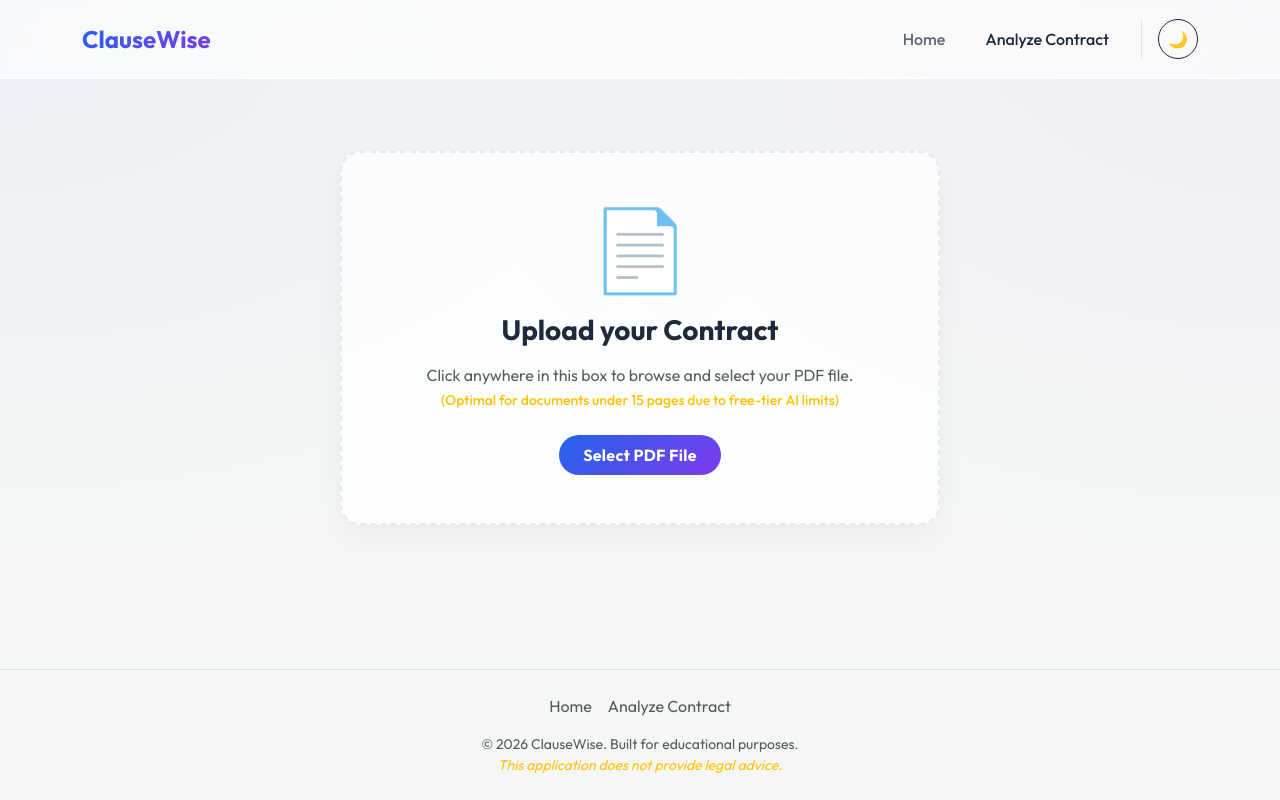
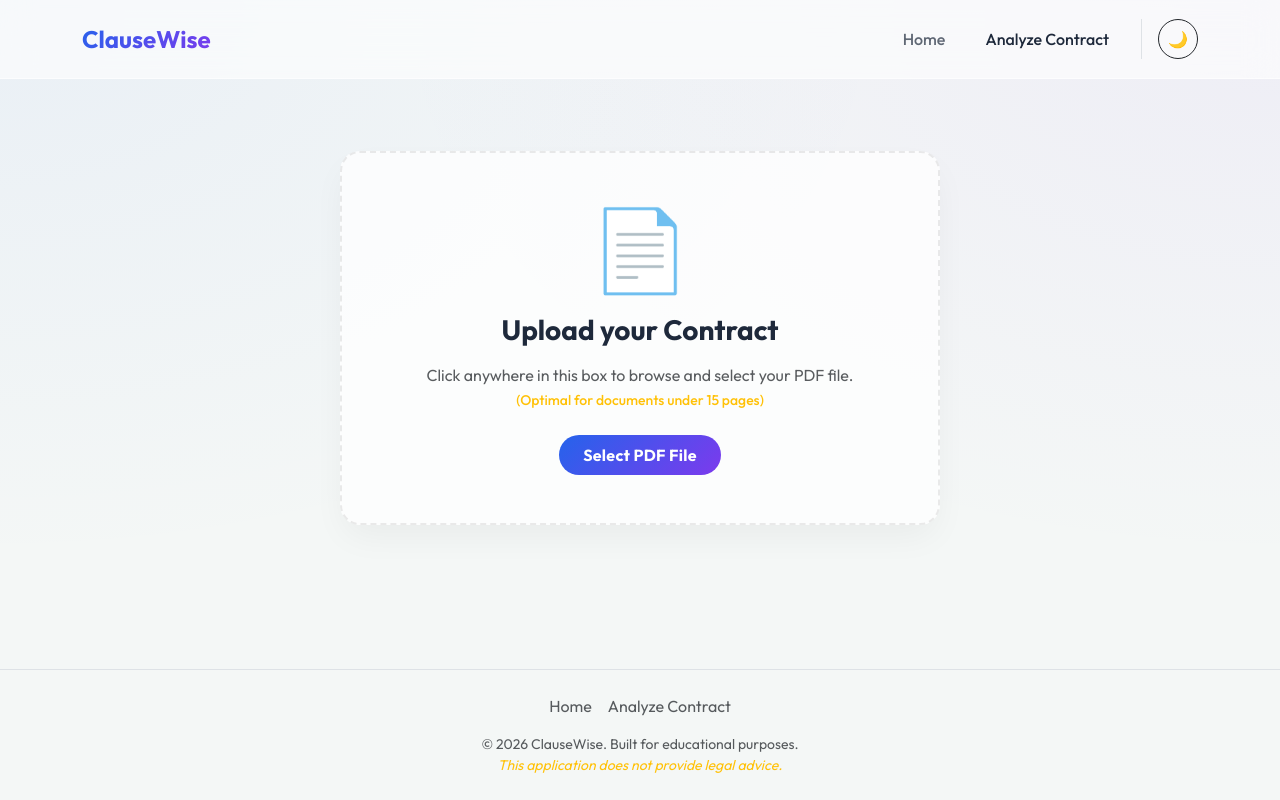
Before and after one commit to gulhassan0599/-ClauseWise, a React (Vite) app in the folder client/: page /analysis in a window 1280 px wide. Built offline with nearby package versions, Linux system fonts and the light colour scheme.

Commit message:
Update UploadArea component

```diff
--- a/client/src/components/analysis/UploadArea.jsx
+++ b/client/src/components/analysis/UploadArea.jsx
@@ -46,7 +46,7 @@ const UploadArea = ({ onFileUpload, error }) => {
         <p className="text-muted mb-4">
           Click anywhere in this box to browse and select your PDF file.<br/>
           <small className="text-warning fw-medium">
-            (Optimal for documents under 15 pages due to free-tier AI limits)
+            (Optimal for documents under 15 pages)
           </small>
         </p>
         <button className="btn btn-gradient px-4 py-2 rounded-pill fw-bold">
```
